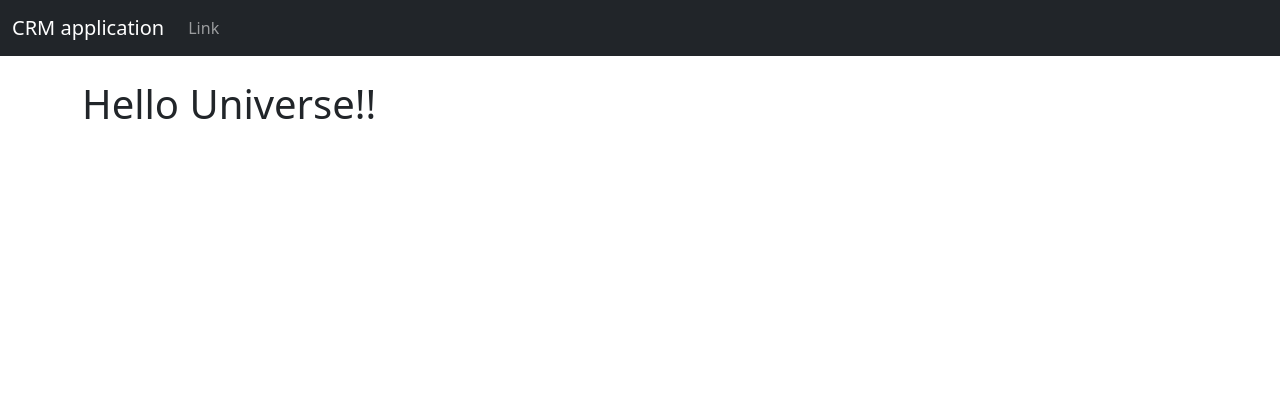
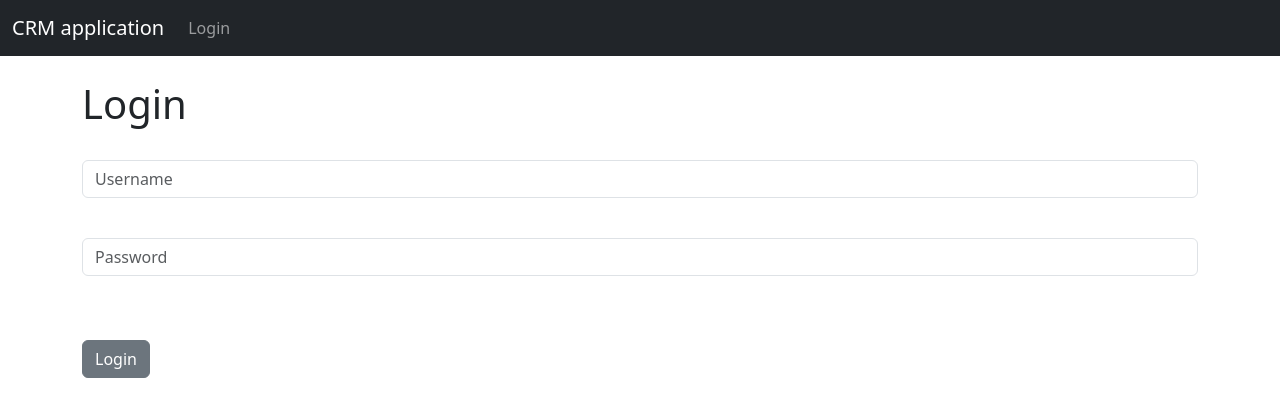
Before and after one commit to JorgeFernandes-Git/dcrm, a Django app: page / in a window 1280 px wide. Shown: the top 417 px of the page. Run offline with Django 5.2, Linux system fonts and the light colour scheme.

Commit message:
Add users log in and log out.

```diff
--- a/website/templates/base.html
+++ b/website/templates/base.html
@@ -1,18 +1,36 @@
-<!doctype html>
+<!DOCTYPE html>
 <html lang="en">
   <head>
-    <meta charset="utf-8">
-    <meta name="viewport" content="width=device-width, initial-scale=1">
+    <meta charset="utf-8" />
+    <meta name="viewport" content="width=device-width, initial-scale=1" />
     <title>CRM application</title>
-    <link href="https://cdn.jsdelivr.net/npm/bootstrap@5.3.2/dist/css/bootstrap.min.css" rel="stylesheet" integrity="sha384-T3c6CoIi6uLrA9TneNEoa7RxnatzjcDSCmG1MXxSR1GAsXEV/Dwwykc2MPK8M2HN" crossorigin="anonymous">
+    <link
+      href="https://cdn.jsdelivr.net/npm/bootstrap@5.3.2/dist/css/bootstrap.min.css"
+      rel="stylesheet"
+      integrity="sha384-T3c6CoIi6uLrA9TneNEoa7RxnatzjcDSCmG1MXxSR1GAsXEV/Dwwykc2MPK8M2HN"
+      crossorigin="anonymous"
+    />
   </head>
   <body>
     {% include "navbar.html" %}
     <div class="container">
-        <br/>
-        {% block content %}
-        {% endblock %}
+      <br />
+      {% if messages %} {% for message in messages %}
+      <div class="alert alert-warning alert-dismissible fade show" role="alert">
+        {{message}}
+        <button
+          type="button"
+          class="btn-close"
+          data-bs-dismiss="alert"
+          aria-label="Close"
+        ></button>
+      </div>
+      {% endfor %} {% endif %} {% block content %} {% endblock %}
     </div>
-    <script src="https://cdn.jsdelivr.net/npm/bootstrap@5.3.2/dist/js/bootstrap.bundle.min.js" integrity="sha384-C6RzsynM9kWDrMNeT87bh95OGNyZPhcTNXj1NW7RuBCsyN/o0jlpcV8Qyq46cDfL" crossorigin="anonymous"></script>
+    <script
+      src="https://cdn.jsdelivr.net/npm/bootstrap@5.3.2/dist/js/bootstrap.bundle.min.js"
+      integrity="sha384-C6RzsynM9kWDrMNeT87bh95OGNyZPhcTNXj1NW7RuBCsyN/o0jlpcV8Qyq46cDfL"
+      crossorigin="anonymous"
+    ></script>
   </body>
 </html>
--- a/website/templates/home.html
+++ b/website/templates/home.html
@@ -1,7 +1,33 @@
 {% extends "base.html" %}
 
 {% block content %}
+<div class="col-md-6 offset-md-3"></div>
 
-<h1>Hello Universe!!</h1>
+    {%if user.is_authenticated%}
 
+    <h1>Hello Universe!</h1>
+
+    {% else %}
+
+    <h1>Login</h1>
+    <br/>
+
+    <form method="POST" action="{%url "home"%}">
+        {%csrf_token%}
+        <form>
+            <div class="mb-3">
+              <input type="text" class="form-control" name="username" placeholder="Username" required>
+            </div>
+            <br/>
+            <div class="mb-3">
+              <input type="password" class="form-control" id="exampleInputPassword1" name="password" placeholder="Password" required>
+            </div>
+            <br/>
+            <br/>
+            <button type="submit" class="btn btn-secondary">Login</button>
+          </form>
+    </form>
+</div>
+
+{% endif %}
 {% endblock %}
--- a/website/templates/navbar.html
+++ b/website/templates/navbar.html
@@ -6,9 +6,16 @@
       </button>
       <div class="collapse navbar-collapse" id="navbarSupportedContent">
         <ul class="navbar-nav me-auto mb-2 mb-lg-0">
-          <li class="nav-item">
-            <a class="nav-link" href="#">Link</a>
-          </li>
+
+          {% if user.is_authenticated %}
+            <li class="nav-item">
+              <a class="nav-link" href="{% url "logout" %}">Logout</a>
+            </li>
+          {% else %}
+            <li class="nav-item">
+              <a class="nav-link" href="{% url "home" %}">Login</a>
+            </li>
+          {% endif %}
         </ul>
       </div>
     </div>
--- a/website/urls.py
+++ b/website/urls.py
@@ -3,4 +3,6 @@ from . import views
 
 urlpatterns = [
     path("", views.home, name="home"),
+    # path("login/", views.login_user, name="login"),
+    path("logout/", views.logout_user, name="logout"),
 ]
--- a/website/views.py
+++ b/website/views.py
@@ -1,5 +1,37 @@
-from django.shortcuts import render
+from django.shortcuts import render, redirect
+from django.contrib.auth import authenticate, login, logout
+from django.contrib import messages
 
 
 def home(request):
-    return render(request, "home.html", {})
+    # Check to see if logging in
+    if request.method == "POST":
+        username = request.POST["username"]
+        password = request.POST["password"]
+
+        # Authenticate
+        user = authenticate(
+            request,
+            username=username,
+            password=password,
+        )
+
+        if user is not None:
+            login(request, user)
+            messages.success(request, "You have been logged in.")
+            return redirect("home")
+        else:
+            messages.success(request, "There was an error logging in.")
+            return redirect("home")
+    else:
+        return render(request, "home.html", {})
+
+
+# def login_user(request):
+#     pass
+
+
+def logout_user(request):
+    logout(request)
+    messages.success(request, "You have been logged out.")
+    return redirect("home")
```
